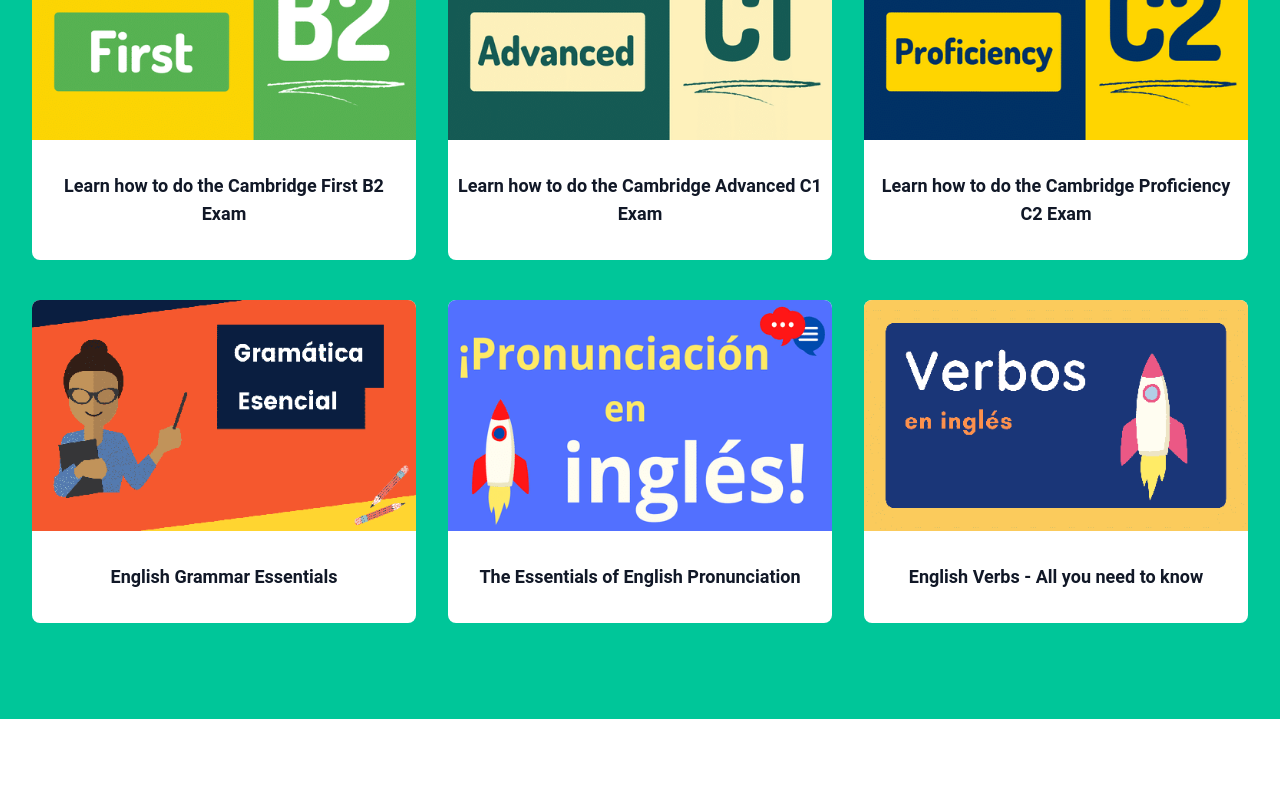
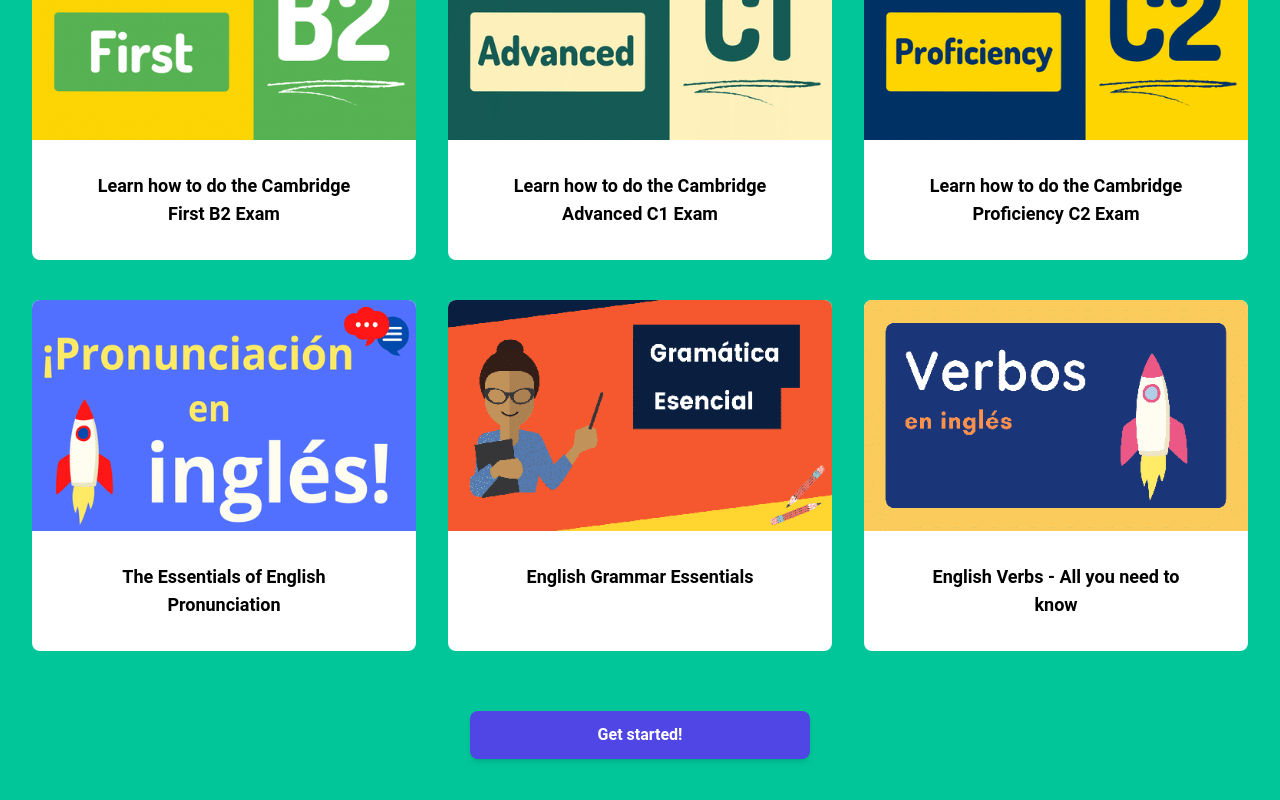
Before and after one commit to Thomas-Delany/Subdomain-with-React, a React (Vite) app: page / in a window 1280 px wide. Shown: the part 798-1598 px from the top of the page. Before the commit the page ends 1517 px from the top, so only its background shows below. Built offline with nearby package versions, Linux system fonts and the light colour scheme.

Commit message:
adjusted Tailwind classes for hero and products

```diff
--- a/src/components/Hero.jsx
+++ b/src/components/Hero.jsx
@@ -6,7 +6,7 @@
       <div className="mx-auto max-w-7xl py-16 sm:px-6 sm:py-20 lg:px-8">
         <div className="relative isolate overflow-hidden px-6 py-4 sm:px-16 md:pt-20 lg:flex lg:gap-x-16 lg:px-24 lg:pt-0 justify-center items-center flex flex-col lg:flex-row">
           <div className="mx-auto max-w-md text-center lg:mx-0 lg:flex-auto lg:py-20 lg:text-left flex flex-col justify-center lg:justify-start h-full">
-          <h1 className="text-5xl font-black tracking-tight leading-tight">
+            <h1 className="text-5xl font-black tracking-tight leading-tight font-sans">
               Learn English in a Fun, Simple and Dynamic Way!
             </h1>
           </div>
@@ -14,7 +14,7 @@
             <img
               alt="english courses"
               src="/src/assets/category-2.svg"
-            className="mx-auto"
+              className="mx-auto scale-[1.2]"
             />
           </div>
         </div>
--- a/src/components/Products.jsx
+++ b/src/components/Products.jsx
@@ -2,48 +2,54 @@
 const products = [
   {
     id: 1,
-    href: '#',
-    description: 'Learn how to do the Cambridge First B2 Exam',
-    imageSrc: 'src/assets/b2_first.png',
-    imageAlt: 'Tall slender porcelain bottle with natural clay textured body and cork stopper.',
+    href: "#",
+    description: "Learn how to do the Cambridge First B2 Exam",
+    imageSrc: "src/assets/b2_first.png",
+    imageAlt:
+      "Tall slender porcelain bottle with natural clay textured body and cork stopper.",
   },
   {
     id: 2,
-    href: '#',
-    description: 'Learn how to do the Cambridge Advanced C1 Exam',
-    imageSrc: 'src/assets/c1_advanced.png',
-    imageAlt: 'Olive drab green insulated bottle with flared screw lid and flat top.',
+    href: "#",
+    description: "Learn how to do the Cambridge Advanced C1 Exam",
+    imageSrc: "src/assets/c1_advanced.png",
+    imageAlt:
+      "Olive drab green insulated bottle with flared screw lid and flat top.",
   },
   {
     id: 3,
-    href: '#',
-    description: 'Learn how to do the Cambridge Proficiency C2 Exam',
-    imageSrc: 'src/assets/c2_pro.png',
-    imageAlt: 'Person using a pen to cross a task off a productivity paper card.',
+    href: "#",
+    description: "Learn how to do the Cambridge Proficiency C2 Exam",
+    imageSrc: "src/assets/c2_pro.png",
+    imageAlt:
+      "Person using a pen to cross a task off a productivity paper card.",
   },
   {
     id: 4,
-    href: '#',
-    description: 'English Grammar Essentials',
-    imageSrc: 'src/assets/Gramatica-esencial.png',
-    imageAlt: 'Hand holding black machined steel mechanical pencil with brass tip and top.',
+    href: "#",
+    description: "The Essentials of English Pronunciation",
+    imageSrc: "src/assets/pronunciacion-en-ingles.png",
+    imageAlt:
+      "Person using a pen to cross a task off a productivity paper card.",
   },
   {
     id: 5,
-    href: '#',
-    description: 'The Essentials of English Pronunciation',
-    imageSrc: 'src/assets/pronunciacion-en-ingles.png',
-    imageAlt: 'Person using a pen to cross a task off a productivity paper card.',
+    href: "#",
+    description: "English Grammar Essentials",
+    imageSrc: "src/assets/Gramatica-esencial.png",
+    imageAlt:
+      "Hand holding black machined steel mechanical pencil with brass tip and top.",
   },
   {
     id: 6,
-    href: '#',
-    description: 'English Verbs - All you need to know',
-    imageSrc: 'src/assets/verbos-en-ingles.png',
-    imageAlt: 'Person using a pen to cross a task off a productivity paper card.',
+    href: "#",
+    description: "English Verbs - All you need to know",
+    imageSrc: "src/assets/verbos-en-ingles.png",
+    imageAlt:
+      "Person using a pen to cross a task off a productivity paper card.",
   },
   // More products...
-]
+];
 
 function Products() {
   return (
@@ -53,7 +59,11 @@
 
         <div className="grid grid-cols-1 gap-x-6 gap-y-10 sm:grid-cols-2 lg:grid-cols-3 xl:grid-cols-3 xl:gap-x-8">
           {products.map((product) => (
-              <a key={product.id} href={product.href} className="group bg-white rounded-lg">
+            <a
+              key={product.id}
+              href={product.href}
+              className="group bg-white rounded-lg"
+            >
               <div className="w-full overflow-hidden rounded-t-lg">
                 <img
                   alt={product.imageAlt}
@@ -61,14 +71,23 @@
                   className="h-full w-full object-cover object-center"
                 />
               </div>
-                <div className="mt-0 w-full">
-                <p className="py-8 px-2 text-lg font-bold text-gray-900 text-center">{product.description}</p>
+              <div className="mt-0 w-full rounded-lg">
+                <div className="w-8/12 mx-auto">
+                  <p className="py-8 text-lg font-bold text-black text-center">
+                    {product.description}
+                  </p>
+                </div>
               </div>
             </a>
           ))}
         </div>
+        <div className="flex justify-center mt-6 py-9">
+          <button className="px-32 py-3 bg-[rgb(79,70,229)] text-white font-semibold rounded-lg shadow-md hover:bg-blue-700 focus:outline-none focus:ring-2 focus:ring-blue-400 focus:ring-opacity-75">
+            Get started!
+          </button>
         </div>
       </div>
-    )
+    </div>
+  );
 }
 export default Products;
```
Also changed, not shown: 1 other file (tests, documents, lock files or other folders). Lines whose indentation alone changed are shown as unchanged.
